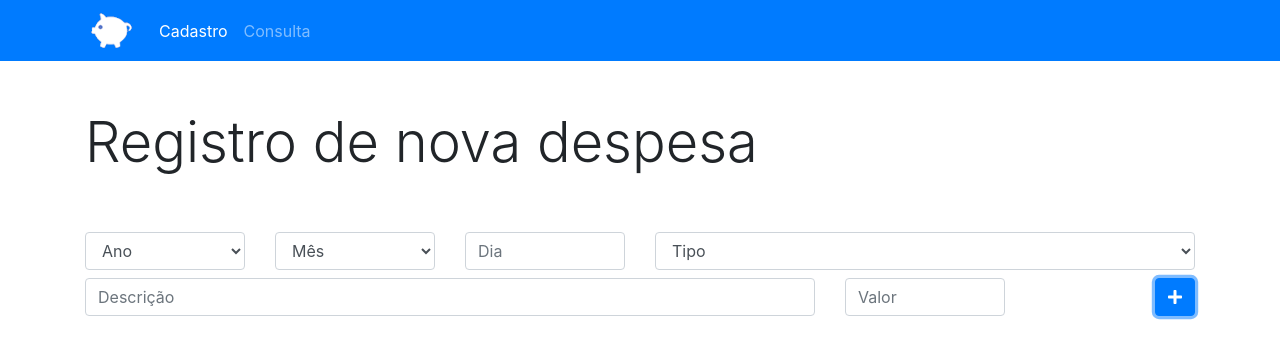
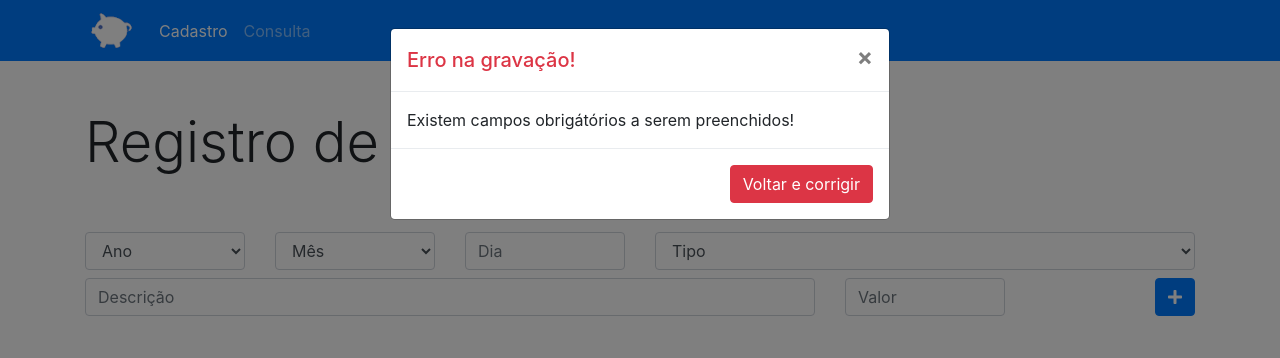
Before and after one commit to JesicaSousa/APP-ORCAMENTO-PESSOAL, a plain HTML site: page index.html in a window 1280 px wide. Both pictures are taken after a click on the button 1175 px from the left and 297 px from the top of the page. Drawn offline with nearby package versions, Linux system fonts and the light colour scheme.

Commit message:
inserindo modal

```diff
--- a/app.js
+++ b/app.js
@@ -7,7 +7,19 @@ class Despesa {
     this.descricao = descricao
     this.valor = valor
   }
+
+  validarDados () {
+    for(let i in this) {
+      if(this[i] == undefined || this[i] == '' || this[i] == null) {
+        return false
+      }
+
+    }
+        return true
+  }
+
 }
+
 
 class Bd {
   constructor() {
@@ -48,5 +60,20 @@ function cadastrarDespesa() {
     valor.value
   )
 
-  bd.gravar(despesa)
+  if(despesa.validarDados()) {
+    bd.gravar(despesa)
+    document.getElementById('modal-titulo').innerHTML = 'Registro inserido com sucesso!'
+    document.getElementById('modal-titulo-div').className = 'modal-header text-success'
+    document.getElementById('modal-conteudo').innerHTML = 'Despesa cadastrada com sucesso!'
+    document.getElementById('modal-btn').innerHTML = 'Voltar'
+    document.getElementById('modal-btn').className = 'btn btn-success'
+    $('#modalRegistraDespesa').modal('show')
+  } else {
+    document.getElementById('modal-titulo').innerHTML = 'Erro na gravação!'
+    document.getElementById('modal-titulo-div').className = 'modal-header text-danger'
+    document.getElementById('modal-conteudo').innerHTML = 'Existem campos obrigátórios a serem preenchidos!'
+    document.getElementById('modal-btn').innerHTML = 'Voltar e corrigir'
+    document.getElementById('modal-btn').className = 'btn btn-danger'
+    $('#modalRegistraDespesa').modal('show')
+  }
 }
--- a/index.html
+++ b/index.html
@@ -115,6 +115,26 @@
           </button>
         </div>
       </div>
+
+    </div>
+
+  <!-- Modal -->
+    <div class="modal fade" id="modalRegistraDespesa" tabindex="-1" role="dialog" aria-labelledby="exampleModalLabel" aria-hidden="true">
+      <div class="modal-dialog" role="document">
+        <div class="modal-content">
+          <div id="modal-titulo-div">
+            <h5 class="modal-title" id="modal-titulo"></h5>
+            <button type="button" class="close" data-dismiss="modal" aria-label="Close">
+              <span aria-hidden="true">&times;</span>
+            </button>
+          </div>
+          <div class="modal-body" id="modal-conteudo">
+          </div>
+          <div class="modal-footer">
+            <button type="button" data-dismiss="modal" id="modal-btn">Voltar</button>
+          </div>
+        </div>
+      </div>
     </div>
   </body>
 
```
